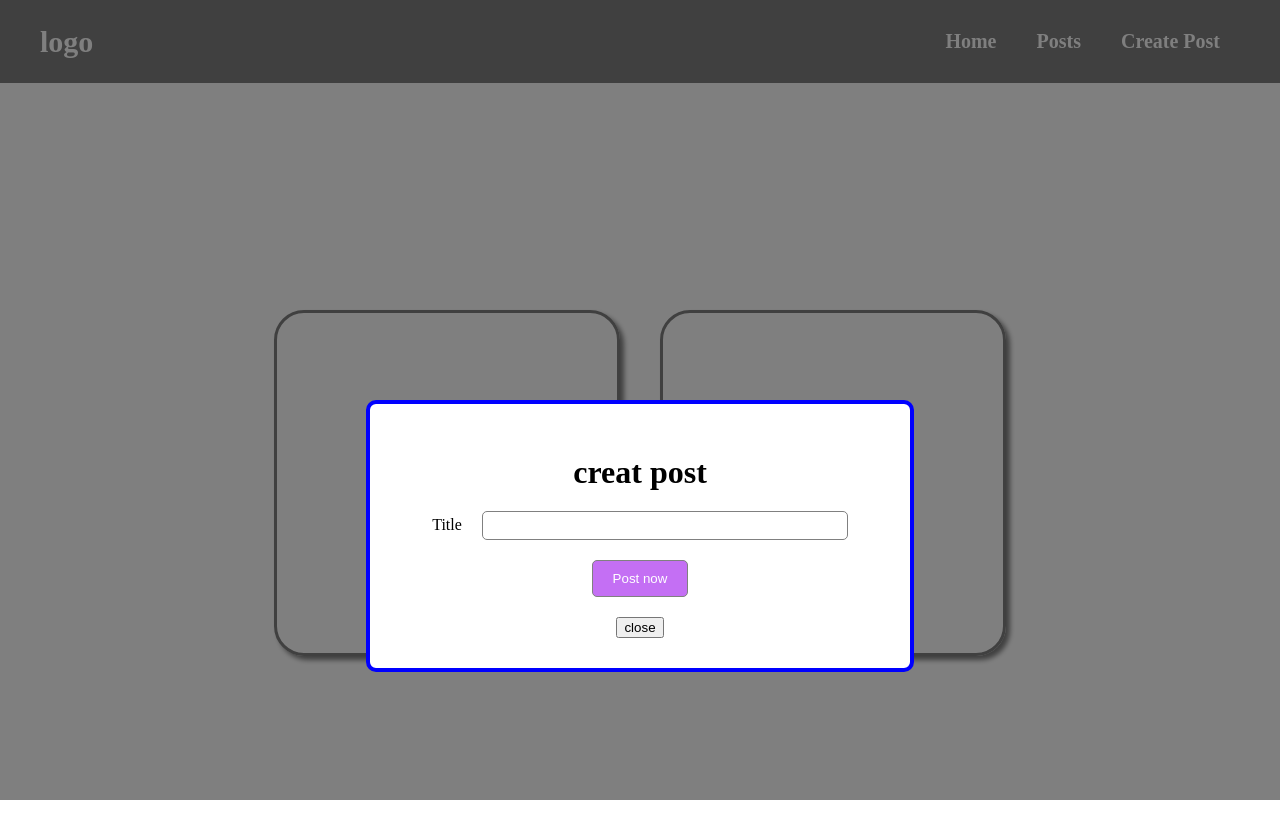
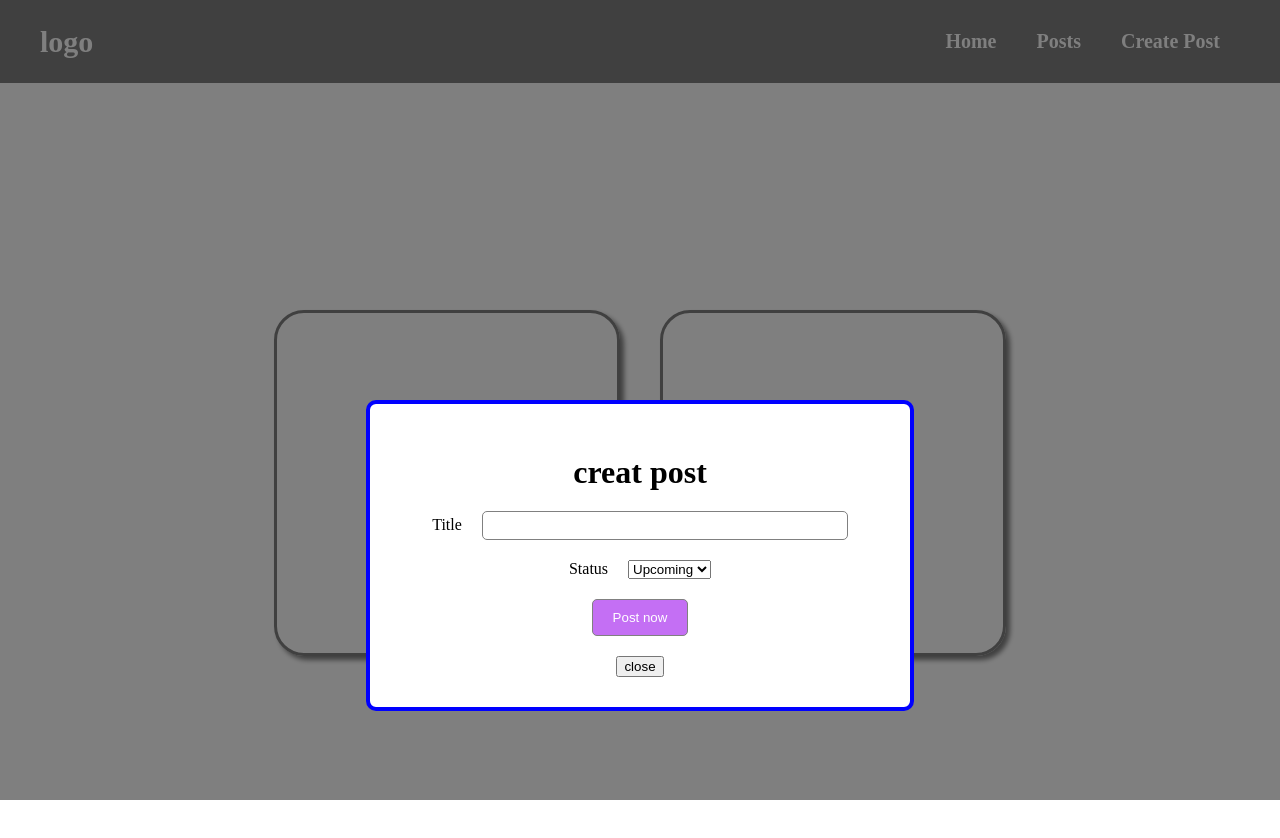
Before and after one commit to nyinyizin-dev/react-app, a React (Create React App) app: page / in a window 1280 px wide. Both pictures are taken after a click on the item "Create Post". Shown: the top 838 px of the page. Built offline with nearby package versions, Linux system fonts and the light colour scheme.

Commit message:
select-box

```diff
--- a/src/App.js
+++ b/src/App.js
@@ -11,10 +11,12 @@ function App() {
     {
       id: 1,
       title: "First post",
+      status: "upcoming",
     },
     {
       id: 2,
       title: "Second post",
+      status: "ongoing",
     },
   ]);
 
--- a/src/components/PostForm/index.js
+++ b/src/components/PostForm/index.js
@@ -3,6 +3,7 @@ import "./index.css";
 
 export default function PostForm({ addPost }) {
   let [title, setTitle] = useState("");
+  let [status, setStatus] = useState("upcoming");
 
   let resetForm = () => {
     setTitle("");
@@ -14,9 +15,10 @@ export default function PostForm({ addPost }) {
     let post = {
       id: Math.floor(Math.random() * 10000),
       title,
+      status
     };
     resetForm();
-   console.log(post);
+    console.log(post);
     addPost(post);
   };
 
@@ -33,6 +35,20 @@ export default function PostForm({ addPost }) {
       </div>
 
       <div className="form-control">
+        <label htmlFor="">Status</label>
+        <select
+          name=""
+          id=""
+          value={status}
+          onChange={(e) => setStatus(e.target.value)}
+        >
+          <option value="dropped">Dropped</option>
+          <option value="ongoing">Ongoing</option>
+          <option value="upcoming">Upcoming</option>
+        </select>
+      </div>
+
+      <div className="form-control">
         <button>Post now</button>
       </div>
     </form>
--- a/src/components/PostList/index.css
+++ b/src/components/PostList/index.css
@@ -12,6 +12,7 @@
     flex-basis: 300px;
     height: 300px;
     display: flex;
+    flex-direction: column;
     justify-content: center;
     align-items: center;
     font-size: 20px;
--- a/src/components/PostList/index.js
+++ b/src/components/PostList/index.js
@@ -7,7 +7,8 @@ export default function PostsList({ posts }) {
     <div className="postList container">
       {posts.map((post) => (
         <div className={`single-post ${styles.card}`} key={post.id}>
-          {post.title}
+          <h3>{post.title}</h3>
+          <h4>status - {post.status}</h4>
         </div>
       ))}
     </div>
```
